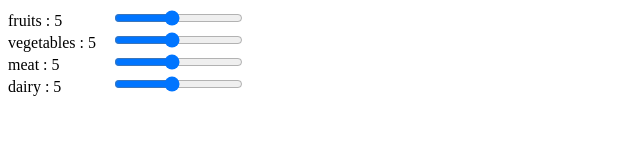
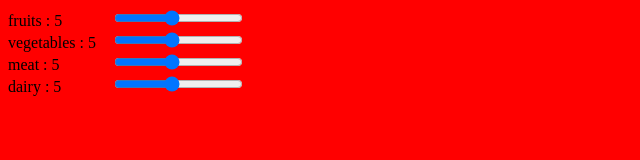
Before and after one commit to kawatteshimatta/kawatteshimatta.github.io, a plain HTML site: page index.html in a window 1280 px wide. Shown: the whole page, without its empty margins (0-640 px from the left). Drawn offline with nearby package versions, Linux system fonts and the light colour scheme.

Commit message:
измеил цвет на красный

```diff
--- a/index.html
+++ b/index.html
@@ -17,7 +17,7 @@
       });
     </script>
   </head>
-  <body ng-controller="CustomUIController">
+  <body ng-controller="CustomUIController" bgcolor="red">
     <div ng-repeat="food in foods">
       <div style="width: 100px; display: inline-block">{{food.name}} : {{food.value}}</div>
       <input style="display: inline-block" type="range" min="1" max="10" ng-model="food.value" value="{{food.value}}">
```
